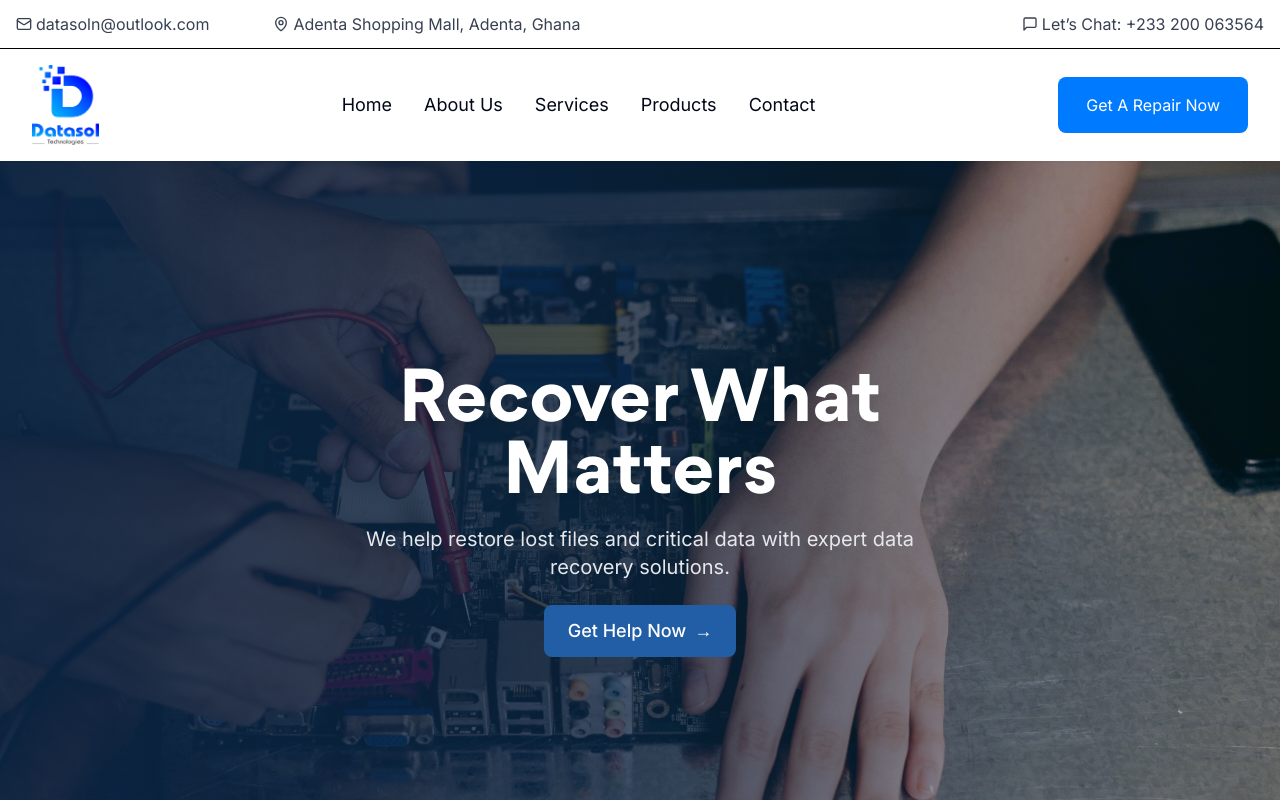
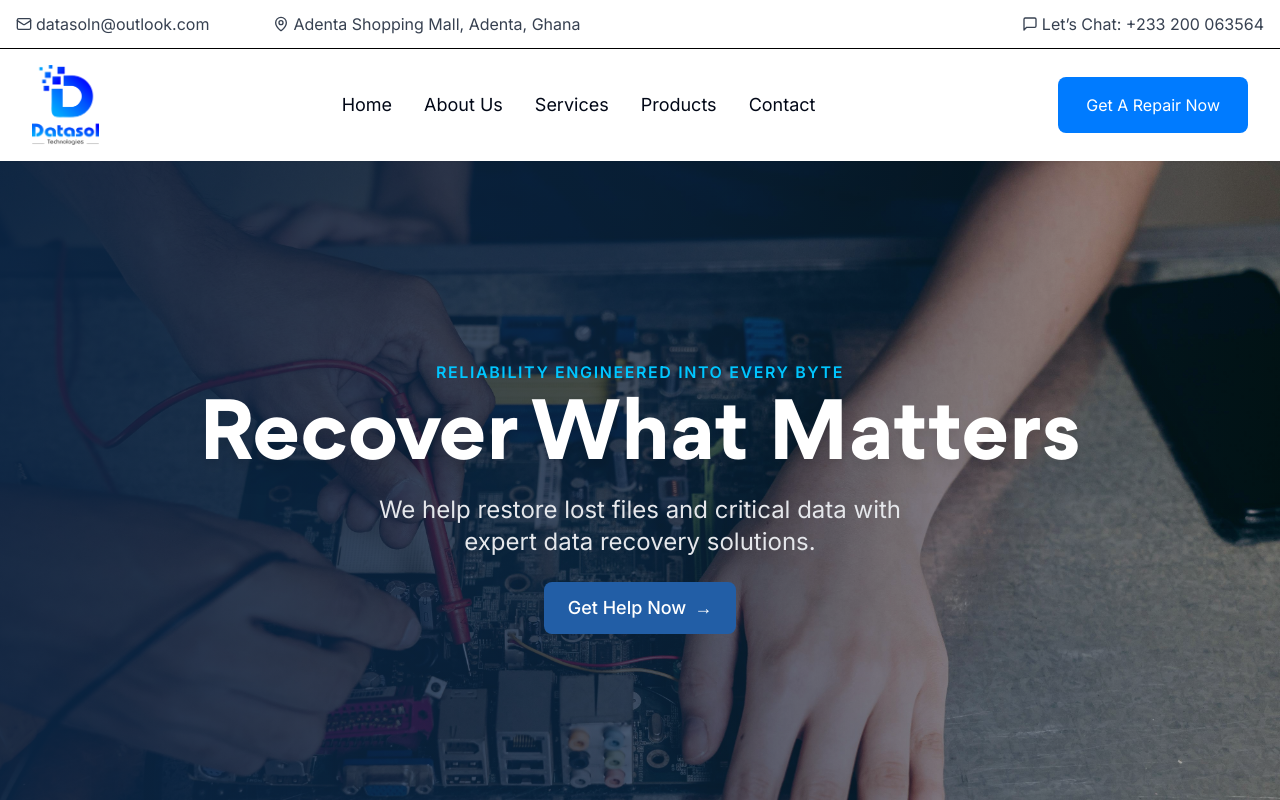
Before and after one commit to Kwasi-1/datasolghana, a Next.js app: page / in a window 1280 px wide. Shown: the top 800 px of the page. Built offline with nearby package versions, Linux system fonts and the light colour scheme.

Commit message:
add motto the the hero

```diff
--- a/components/Hero.tsx
+++ b/components/Hero.tsx
@@ -40,7 +40,7 @@ const HeroSection = () => {
   return (
     <section
       id="herosection"
-      className="relative h-[90vh] md:max-h-[700px] flex items-center justify-center text-white select-none overflow-hidden"
+      className="relative h-screen max-h-[900px] flex items-center justify-center text-white select-none overflow-hidden"
     >
       {/* Background Image Slider */}
       <div className="absolute inset-0 z-0">
@@ -54,11 +54,11 @@ const HeroSection = () => {
             transition={{ duration: 1 }}
           />
         ))}
-        <div className="absolute inset-0 bg-gradient-to-r from-[#0B2545]/90 via-[#0B2545]/70 to-[#0B2545]/10 " />
+        <div className="absolute inset-0 bg-gradient-to-r from-[#0B2545]/90 via-[#0B2545]/70 md:to-[#0B2545]/10 to-[#0B2545]/30 " />
       </div>
 
       {/* Foreground Content */}
-      <div className="relative z-10 px-4 text-center max-w-3xl">
+      <div className="relative z-10 px-4 text-center max-w-5xl -mt-[10%]">
         <AnimatePresence mode="wait">
           <motion.div
             key={currentIndex}
@@ -67,8 +67,18 @@ const HeroSection = () => {
             exit={{ opacity: 0 }}
             transition={{ duration: 0.8 }}
           >
+            {/* Motto */}
+            <motion.p
+              className="uppercase tracking-widest text-sm sm:text-base text-[#00C6FF] font-semibold mb-3 px-10"
+              initial={{ opacity: 0, y: -50 }}
+              animate={{ opacity: 1, y: 0 }}
+              transition={{ delay: 0.2, duration: 0.5 }}
+            >
+              RELIABILITY ENGINEERED INTO EVERY BYTE
+            </motion.p>
+
             <motion.h1
-              className="text-[42px] md:text-6xl lg:text-7xl font-bold leading-tight drop-shadow-xl"
+              className="text-[42px] md:text-6xl lg:text-7xl xl:text-[82px] 2xl:text-8xl font-bold leading-tight drop-shadow-xl"
               initial={{ opacity: 0, y: -50 }}
               animate={{ opacity: 1, y: 0 }}
               transition={{ delay: 0.2, duration: 0.6 }}
@@ -77,7 +87,7 @@ const HeroSection = () => {
             </motion.h1>
 
             <motion.p
-              className="mt-4 text-lg sm:text-xl text-gray-200 max-w-xl mx-auto"
+              className="mt-4 text-xl sm:text-2xl text-gray-200 max-w-xl mx-auto"
               initial={{ opacity: 0, y: 40 }}
               animate={{ opacity: 1, y: 0 }}
               transition={{ delay: 0.5, duration: 0.6 }}
```
